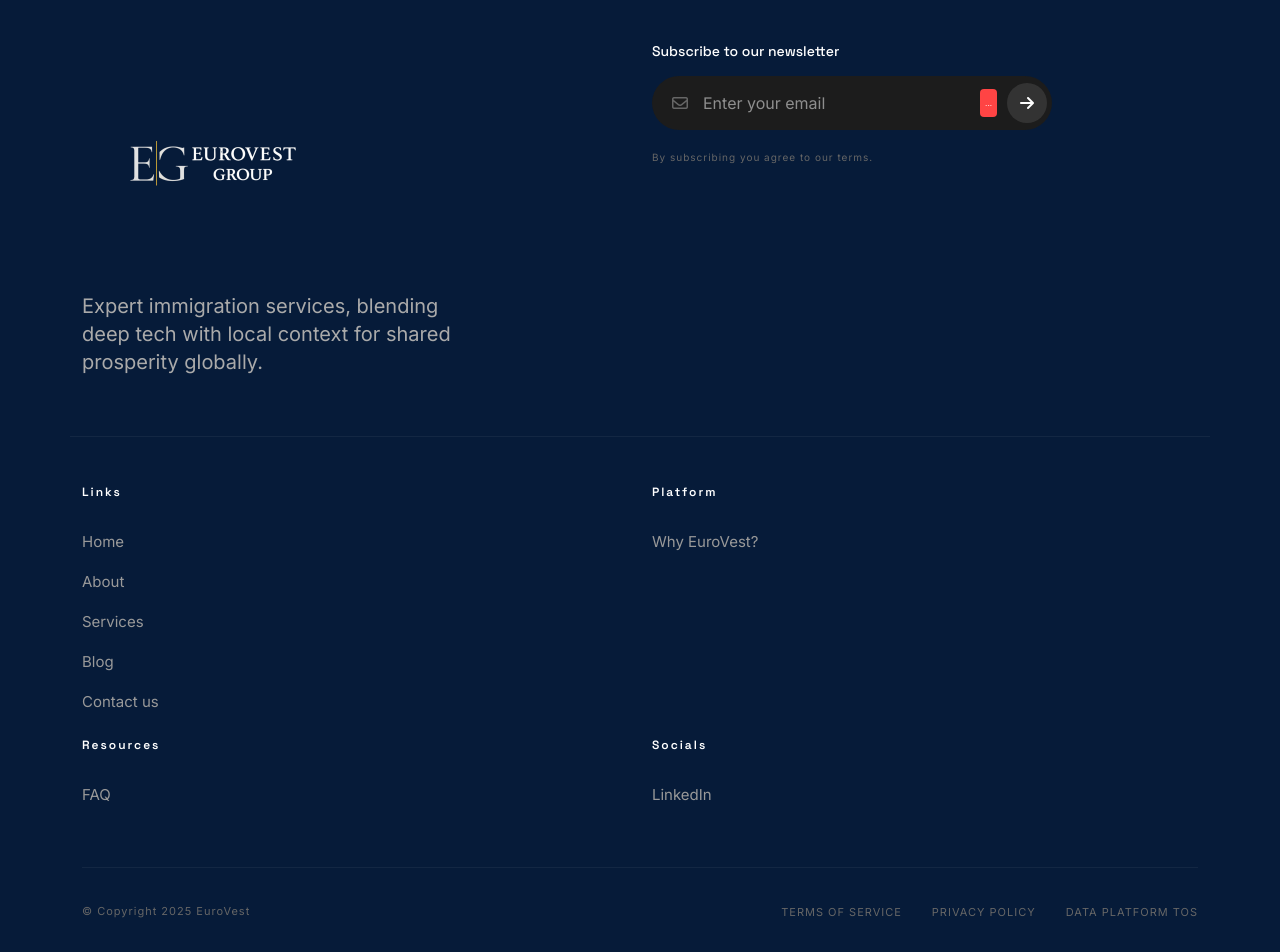
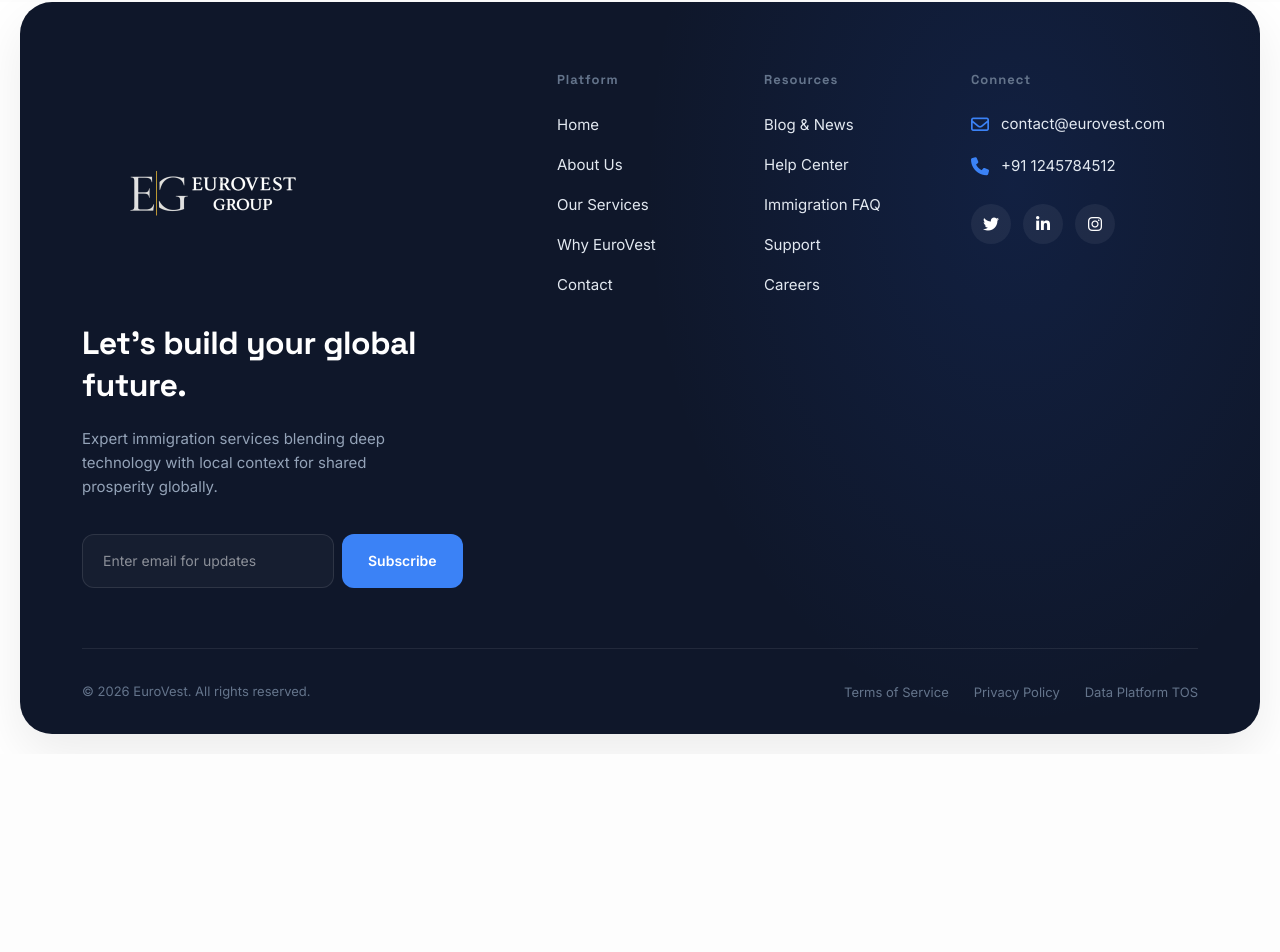
Before and after one commit to Shaamil777/eurovest, a Next.js app: page / in a window 1280 px wide. Shown: the part 8464-9416 px from the top of the page. After the commit the page ends 9218 px from the top, so only its background shows below. Built offline with nearby package versions, Linux system fonts and the light colour scheme.

Commit message:
feat:footer updated

```diff
--- a/src/app/layout.tsx
+++ b/src/app/layout.tsx
@@ -6,7 +6,6 @@ import Header from '@/components/global/Header';
 import OffcanvasMenu from '@/components/global/OffcanvasMenu';
 import SearchModal from '@/components/global/SearchModal';
 import Footer from '@/components/global/Footer';
-import FooterBottom from '@/components/global/FooterBottom';
 import MouseCursor from '@/components/global/MouseCursor';
 import GsapInit from '@/components/global/GsapInit';
 import Providers from '@/components/global/Providers';
@@ -37,7 +36,6 @@ export default function RootLayout({ children }: { children: React.ReactNode })
             {children}
 
             <Footer />
-            <FooterBottom />
           </PageReveal>
         </Providers>
       </body>
--- a/src/components/global/Footer.jsx
+++ b/src/components/global/Footer.jsx
@@ -1,96 +1,199 @@
+"use client";
 import React from 'react';
 
 export default function Footer() {
     return (
-        <footer style={{ backgroundColor: 'var(--color-blue)', color: '#ffffff', paddingTop: '80px', fontFamily: '"Inter", sans-serif' }}>
-            <div className="container">
-                {/* Top Section */}
-                <div className="row g-4 mb-5" style={{ paddingBottom: '60px', borderBottom: '1px solid rgba(255,255,255,0.05)' }}>
-                    <div className="col-lg-6">
-                        <div className=''>
+        <div style={{ padding: '0 20px 20px 20px', backgroundColor: '#ffffff', marginTop: '40px' }}>
+            <footer style={{
+                backgroundColor: '#0f172a', // Very dark, modern slate blue
+                color: '#f1f5f9',
+                fontFamily: '"Inter", sans-serif',
+                borderRadius: '32px',
+                padding: '70px 50px 30px 50px',
+                position: 'relative',
+                overflow: 'hidden',
+                boxShadow: '0 20px 50px rgba(0,0,0,0.08)'
+            }}>
+                {/* Decorative background element */}
+                <div style={{
+                    position: 'absolute',
+                    top: '-50%',
+                    right: '-10%',
+                    width: '60%',
+                    height: '150%',
+                    background: 'radial-gradient(ellipse at center, rgba(37,99,235,0.12) 0%, rgba(15,23,42,0) 70%)',
+                    pointerEvents: 'none',
+                    zIndex: 0
+                }}></div>
+
+                <div className="container" style={{ position: 'relative', zIndex: 1, maxWidth: '1200px' }}>
+                    <div className="row justify-content-between g-5">
+                        {/* Main Brand Column */}
+                        <div className="col-lg-4">
+                            <div>
                                 <img src="/assets/img/logo/logo.png" alt="EuroVest Logo" style={{ maxWidth: '250px' }} />
                             </div>
-                        <p style={{ fontSize: '20px', color: '#aaaaaa', maxWidth: '400px', lineHeight: '1.4' }}>
-                            Expert immigration services, blending deep tech with local context for shared prosperity globally.
+                            <h3 style={{ fontSize: '32px', fontWeight: '700', marginBottom: '20px', color: '#fff', letterSpacing: '-0.5px' }}>
+                                Let's build your global future.
+                            </h3>
+                            <p style={{ fontSize: '15px', color: '#94a3b8', lineHeight: '1.6', marginBottom: '35px', maxWidth: '380px' }}>
+                                Expert immigration services blending deep technology with local context for shared prosperity globally.
                             </p>
-                    </div>
-                    <div className="col-lg-6 d-flex flex-column align-items-lg-end">
-                        <div style={{ maxWidth: '400px', width: '100%' }}>
-                            <h5 style={{ fontSize: '14px', color: '#ffffff', marginBottom: '15px', fontWeight: '500' }}>Subscribe to our newsletter</h5>
-                            <div style={{ display: 'flex', alignItems: 'center', backgroundColor: '#1c1c1c', borderRadius: '50px', padding: '5px 5px 5px 20px' }}>
-                                <i className="fa-regular fa-envelope" style={{ color: '#666' }}></i>
+
+                            <form style={{ display: 'flex', gap: '8px', maxWidth: '420px' }} onSubmit={(e) => e.preventDefault()}>
                                 <input
                                     type="email"
-                                    placeholder="Enter your email"
+                                    placeholder="Enter email for updates"
                                     style={{
-                                        backgroundColor: 'transparent',
+                                        flexGrow: 1,
+                                        padding: '14px 20px',
+                                        borderRadius: '12px',
+                                        border: '1px solid rgba(255,255,255,0.1)',
+                                        background: 'rgba(255,255,255,0.03)',
+                                        color: '#fff',
+                                        outline: 'none',
+                                        fontSize: '14px',
+                                        transition: 'all 0.3s ease'
+                                    }}
+                                    onFocus={(e) => { e.target.style.borderColor = '#3b82f6'; e.target.style.background = 'rgba(255,255,255,0.06)'; }}
+                                    onBlur={(e) => { e.target.style.borderColor = 'rgba(255,255,255,0.1)'; e.target.style.background = 'rgba(255,255,255,0.03)'; }}
+                                />
+                                <button type="submit" style={{
+                                    padding: '0 26px',
+                                    background: '#3b82f6',
                                     border: 'none',
-                                        outline: 'none',
+                                    borderRadius: '12px',
                                     color: '#fff',
-                                        padding: '10px 15px',
-                                        width: '100%'
+                                    fontWeight: '600',
+                                    cursor: 'pointer',
+                                    fontSize: '14px',
+                                    transition: 'transform 0.3s ease, background 0.3s ease'
                                 }}
-                                />
-                                <div style={{ display: 'flex', alignItems: 'center', gap: '10px' }}>
-                                    <span style={{ backgroundColor: '#ff4444', color: 'white', fontSize: '8px', padding: '2px 5px', borderRadius: '4px' }}>...</span>
-                                    <button style={{
+                                onMouseEnter={(e) => { e.currentTarget.style.background = '#2563eb'; e.currentTarget.style.transform = 'translateY(-2px)'; }}
+                                onMouseLeave={(e) => { e.currentTarget.style.background = '#3b82f6'; e.currentTarget.style.transform = 'translateY(0)'; }}
+                                >
+                                    Subscribe
+                                </button>
+                            </form>
+                        </div>
+
+                        {/* Navigation Columns */}
+                        <div className="col-lg-7">
+                            <div style={{ display: 'flex', flexDirection: 'row', justifyContent: 'space-between', flexWrap: 'wrap', gap: '30px' }}>
+
+                                {/* Platform */}
+                                <div style={{ flex: '1 1 150px' }}>
+                                    <h6 style={{ fontSize: '13px', fontWeight: '700', textTransform: 'uppercase', letterSpacing: '1px', marginBottom: '25px', color: '#64748b' }}>Platform</h6>
+                                    <ul style={{ listStyle: 'none', padding: 0, margin: 0, display: 'flex', flexDirection: 'column', gap: '15px' }}>
+                                        {['Home', 'About Us', 'Our Services', 'Why EuroVest', 'Contact'].map((link, i) => (
+                                            <li key={i}>
+                                                <a href="#" style={{
+                                                    color: '#e2e8f0',
+                                                    fontSize: '15px',
+                                                    textDecoration: 'none',
+                                                    transition: 'opacity 0.3s ease'
+                                                }}
+                                                onMouseEnter={(e) => e.currentTarget.style.opacity = '0.7'}
+                                                onMouseLeave={(e) => e.currentTarget.style.opacity = '1'}
+                                                >{link}</a>
+                                            </li>
+                                        ))}
+                                    </ul>
+                                </div>
+
+                                {/* Resources */}
+                                <div style={{ flex: '1 1 150px' }}>
+                                    <h6 style={{ fontSize: '13px', fontWeight: '700', textTransform: 'uppercase', letterSpacing: '1px', marginBottom: '25px', color: '#64748b' }}>Resources</h6>
+                                    <ul style={{ listStyle: 'none', padding: 0, margin: 0, display: 'flex', flexDirection: 'column', gap: '15px' }}>
+                                        {['Blog & News', 'Help Center', 'Immigration FAQ', 'Support', 'Careers'].map((link, i) => (
+                                            <li key={i}>
+                                                <a href="#" style={{
+                                                    color: '#e2e8f0',
+                                                    fontSize: '15px',
+                                                    textDecoration: 'none',
+                                                    transition: 'opacity 0.3s ease'
+                                                }}
+                                                onMouseEnter={(e) => e.currentTarget.style.opacity = '0.7'}
+                                                onMouseLeave={(e) => e.currentTarget.style.opacity = '1'}
+                                                >{link}</a>
+                                            </li>
+                                        ))}
+                                    </ul>
+                                </div>
+
+                                {/* Connect */}
+                                <div style={{ flex: '1 1 200px' }}>
+                                    <h6 style={{ fontSize: '13px', fontWeight: '700', textTransform: 'uppercase', letterSpacing: '1px', marginBottom: '25px', color: '#64748b' }}>Connect</h6>
+                                    <div style={{ display: 'flex', flexDirection: 'column', gap: '18px' }}>
+                                        <a href="mailto:contact@eurovest.com" style={{ color: '#e2e8f0', textDecoration: 'none', fontSize: '15px', display: 'flex', alignItems: 'center', gap: '12px', transition: 'color 0.3s ease' }} onMouseEnter={(e) => e.currentTarget.style.color = '#3b82f6'} onMouseLeave={(e) => e.currentTarget.style.color = '#e2e8f0'}>
+                                            <i className="fa-regular fa-envelope" style={{ color: '#3b82f6', fontSize: '18px' }}></i> contact@eurovest.com
+                                        </a>
+                                        <a href="tel:+911245784512" style={{ color: '#e2e8f0', textDecoration: 'none', fontSize: '15px', display: 'flex', alignItems: 'center', gap: '12px', transition: 'color 0.3s ease' }} onMouseEnter={(e) => e.currentTarget.style.color = '#3b82f6'} onMouseLeave={(e) => e.currentTarget.style.color = '#e2e8f0'}>
+                                            <i className="fa-solid fa-phone" style={{ color: '#3b82f6', fontSize: '18px' }}></i> +91 1245784512
+                                        </a>
+                                        <div style={{ display: 'flex', gap: '12px', marginTop: '8px' }}>
+                                            {['twitter', 'linkedin-in', 'instagram'].map((icon, i) => (
+                                                <a key={i} href="#" style={{
                                                     width: '40px',
                                                     height: '40px',
                                                     borderRadius: '50%',
-                                        backgroundColor: '#333',
-                                        border: 'none',
-                                        color: '#fff',
+                                                    backgroundColor: 'rgba(255,255,255,0.06)',
                                                     display: 'flex',
                                                     alignItems: 'center',
                                                     justifyContent: 'center',
-                                        cursor: 'pointer',
-                                        transition: 'background-color 0.3s ease'
+                                                    color: '#fff',
+                                                    textDecoration: 'none',
+                                                    transition: 'all 0.3s ease'
                                                 }}
-                                    className="newsletter-btn"
+                                                onMouseEnter={(e) => { e.currentTarget.style.backgroundColor = '#3b82f6'; e.currentTarget.style.transform = 'scale(1.1)'; }}
+                                                onMouseLeave={(e) => { e.currentTarget.style.backgroundColor = 'rgba(255,255,255,0.06)'; e.currentTarget.style.transform = 'scale(1)'; }}
                                                 >
-                                        <i className="fa-solid fa-arrow-right"></i>
-                                    </button>
-                                </div>
-                            </div>
-                            <p style={{ fontSize: '10px', color: '#666', marginTop: '15px', textTransform: 'uppercase', letterSpacing: '1px' }}>
-                                By subscribing you agree to our terms.
-                            </p>
+                                                    <i className={`fa-brands fa-${icon}`}></i>
+                                                </a>
+                                            ))}
                                         </div>
                                     </div>
                                 </div>
 
-                {/* Middle Section: 4 Columns */}
-                <div className="row g-4" style={{ paddingBottom: '60px' }}>
-                    <div className="col-lg-3 col-md-6">
-                        <h6 style={{ fontSize: '12px', color: '#ffffff', textTransform: 'uppercase', letterSpacing: '2px', marginBottom: '30px' }}>Links</h6>
-                        <ul style={{ listStyle: 'none', padding: 0, margin: 0, display: 'flex', flexDirection: 'column', gap: '15px' }}>
-                            <li><a href="/" className="footer-link">Home</a></li>
-                            <li><a href="/about" className="footer-link">About</a></li>
-                            <li><a href="/services" className="footer-link">Services</a></li>
-                            <li><a href="/careers" className="footer-link">Blog</a></li>
-                            <li><a href="/contact" className="footer-link">Contact us</a></li>
-                        </ul>
                             </div>
-                    <div className="col-lg-3 col-md-6">
-                        <h6 style={{ fontSize: '12px', color: '#ffffff', textTransform: 'uppercase', letterSpacing: '2px', marginBottom: '30px' }}>Platform</h6>
-                        <ul style={{ listStyle: 'none', padding: 0, margin: 0, display: 'flex', flexDirection: 'column', gap: '15px' }}>
-                            <li><a href="#" className="footer-link">Why EuroVest?</a></li>
-                        </ul>
                         </div>
-                    <div className="col-lg-3 col-md-6">
-                        <h6 style={{ fontSize: '12px', color: '#ffffff', textTransform: 'uppercase', letterSpacing: '2px', marginBottom: '30px' }}>Resources</h6>
-                        <ul style={{ listStyle: 'none', padding: 0, margin: 0, display: 'flex', flexDirection: 'column', gap: '15px' }}>
-                            <li><a href="#" className="footer-link">FAQ</a></li>
-                        </ul>
                     </div>
-                    <div className="col-lg-3 col-md-6">
-                        <h6 style={{ fontSize: '12px', color: '#ffffff', textTransform: 'uppercase', letterSpacing: '2px', marginBottom: '30px' }}>Socials</h6>
-                        <ul style={{ listStyle: 'none', padding: 0, margin: 0, display: 'flex', flexDirection: 'column', gap: '15px' }}>
-                            <li><a href="#" className="footer-link">LinkedIn</a></li>
+
+                    {/* Integrated Bottom Bar */}
+                    <div style={{
+                        marginTop: '60px',
+                        paddingTop: '30px',
+                        borderTop: '1px solid rgba(255,255,255,0.08)',
+                        display: 'flex',
+                        flexDirection: 'row',
+                        justifyContent: 'space-between',
+                        alignItems: 'center',
+                        flexWrap: 'wrap',
+                        gap: '20px'
+                    }}>
+                        <p style={{ margin: 0, fontSize: '13px', color: '#64748b' }}>
+                            &copy; {new Date().getFullYear()} EuroVest. All rights reserved.
+                        </p>
+                        <ul style={{ listStyle: 'none', padding: 0, margin: 0, display: 'flex', gap: '25px', flexWrap: 'wrap' }}>
+                            {['Terms of Service', 'Privacy Policy', 'Data Platform TOS'].map((text, i) => (
+                                <li key={i}>
+                                    <a href="#" style={{
+                                        color: '#64748b',
+                                        textDecoration: 'none',
+                                        fontSize: '13px',
+                                        transition: 'color 0.3s ease'
+                                    }}
+                                    onMouseEnter={(e) => e.currentTarget.style.color = '#fff'}
+                                    onMouseLeave={(e) => e.currentTarget.style.color = '#64748b'}
+                                    >
+                                        {text}
+                                    </a>
+                                </li>
+                            ))}
                         </ul>
                     </div>
                 </div>
+            </footer>
         </div>
-        </footer>
     );
 }
--- a/src/components/global/FooterBottom.jsx
+++ /dev/null
@@ -1,51 +0,0 @@
-import React from 'react';
-
-export default function FooterBottom() {
-    return (
-        <div style={{ backgroundColor: 'var(--color-blue)', color: '#666666', position: 'relative', overflow: 'hidden' }}>
-            <div className="container" style={{ position: 'relative', zIndex: 2, paddingBottom: '40px' }}>
-                <div style={{ display: 'flex', justifyContent: 'space-between', alignItems: 'center', flexWrap: 'wrap', gap: '20px', borderTop: '1px solid rgba(255,255,255,0.05)', paddingTop: '30px' }}>
-                    <p style={{ fontSize: '11px', textTransform: 'uppercase', letterSpacing: '1px', margin: 0 }}>
-                        © Copyright 2025 EuroVest
-                    </p>
-                    <ul style={{ listStyle: 'none', padding: 0, margin: 0, display: 'flex', gap: '30px', flexWrap: 'wrap' }}>
-                        <li>
-                            <a href="/terms" className="footer-bottom-link">Terms of Service</a>
-                        </li>
-                        <li>
-                            <a href="/privacy" className="footer-bottom-link">Privacy Policy</a>
-                        </li>
-                        <li>
-                            <a href="/tos" className="footer-bottom-link">Data Platform TOS</a>
-                        </li>
-                    </ul>
-                </div>
-            </div>
-
-            {/* Massive Faded Text */}
-            <div style={{
-                position: 'relative',
-                width: '100%',
-                display: 'flex',
-                justifyContent: 'center',
-                overflow: 'hidden',
-                lineHeight: '0.75',
-                marginTop: '0px',
-                paddingBottom: '20px'
-            }}>
-                <h1 style={{
-                    fontSize: 'clamp(80px, 25vw, 400px)',
-                    fontWeight: '900',
-                    color: 'rgba(255, 255, 255, 0.03)',
-                    margin: 0,
-                    textTransform: 'uppercase',
-                    letterSpacing: '-2px',
-                    whiteSpace: 'nowrap',
-                    userSelect: 'none'
-                }}>
-                    EUROVEST
-                </h1>
-            </div>
-        </div>
-    );
-}
--- a/src/components/global/Preloader.jsx
+++ b/src/components/global/Preloader.jsx
@@ -45,7 +45,7 @@ export default function Preloader() {
                             transition={{ delay: 0.2, duration: 0.8, ease: "easeOut" }}
                             style={{ display: 'flex', alignItems: 'center', gap: '15px' }}
                         >
-                            <img src="/assets/img/logo/logo.png" alt="EuroVest Logo" style={{ maxHeight: '60px', maxWidth: '90vw', height: 'auto', objectFit: 'contain', filter: 'brightness(0) invert(1)' }} />
+                            <img src="/assets/img/logo/logo.png" alt="EuroVest Logo" style={{ maxHeight: '100px', maxWidth: '100vw', height: 'auto', objectFit: 'contain', filter: 'brightness(0) invert(1)' }} />
                             {/* Fallback text if logo is missing/doesn't invert well:
                                 <h1 style={{ color: '#ffffff', fontSize: '3.5rem', fontWeight: '700', letterSpacing: '0.1em', margin: 0 }}>EUROVEST</h1>
                             */}
```
Lines whose indentation alone changed are shown as unchanged.
